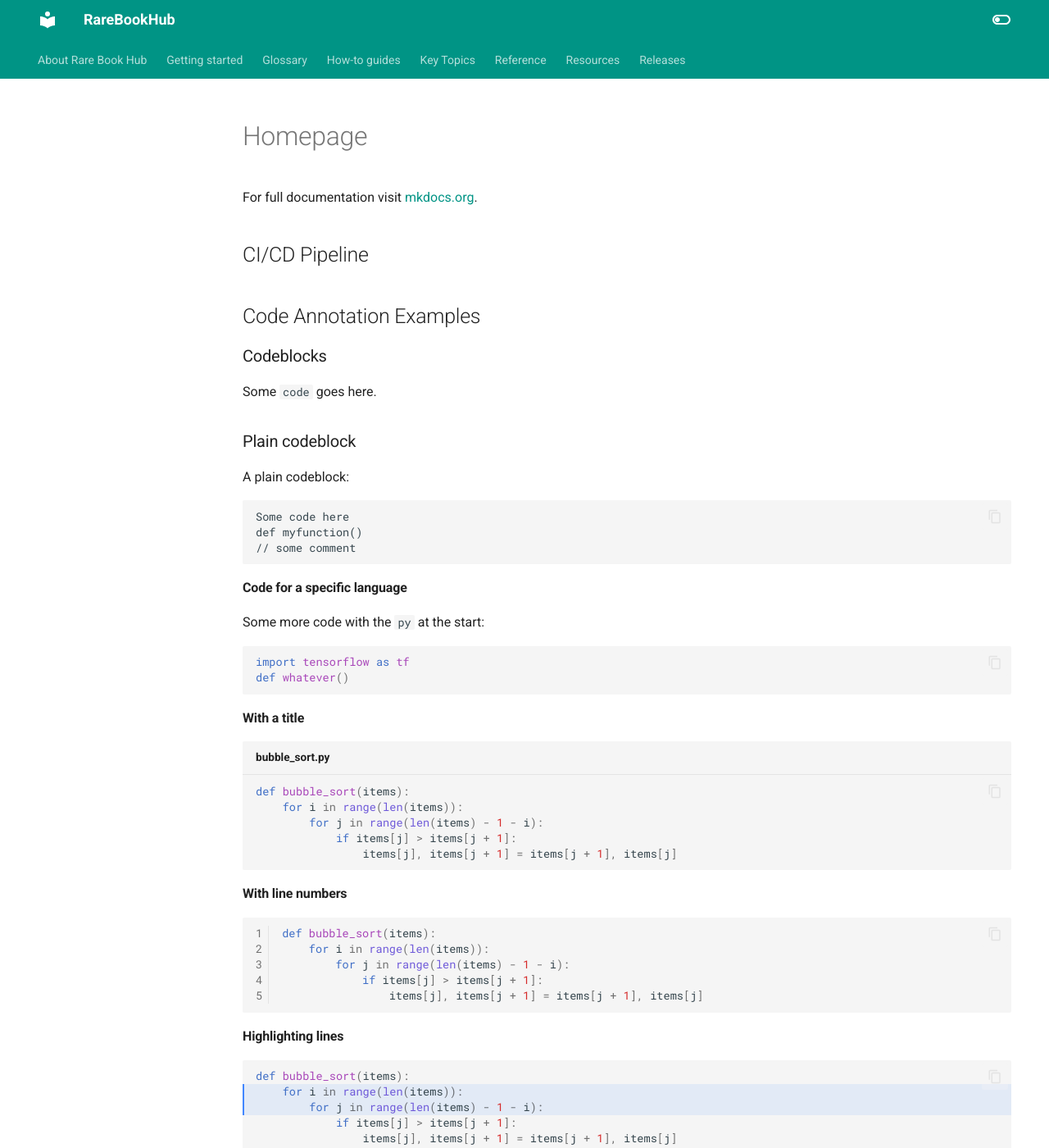
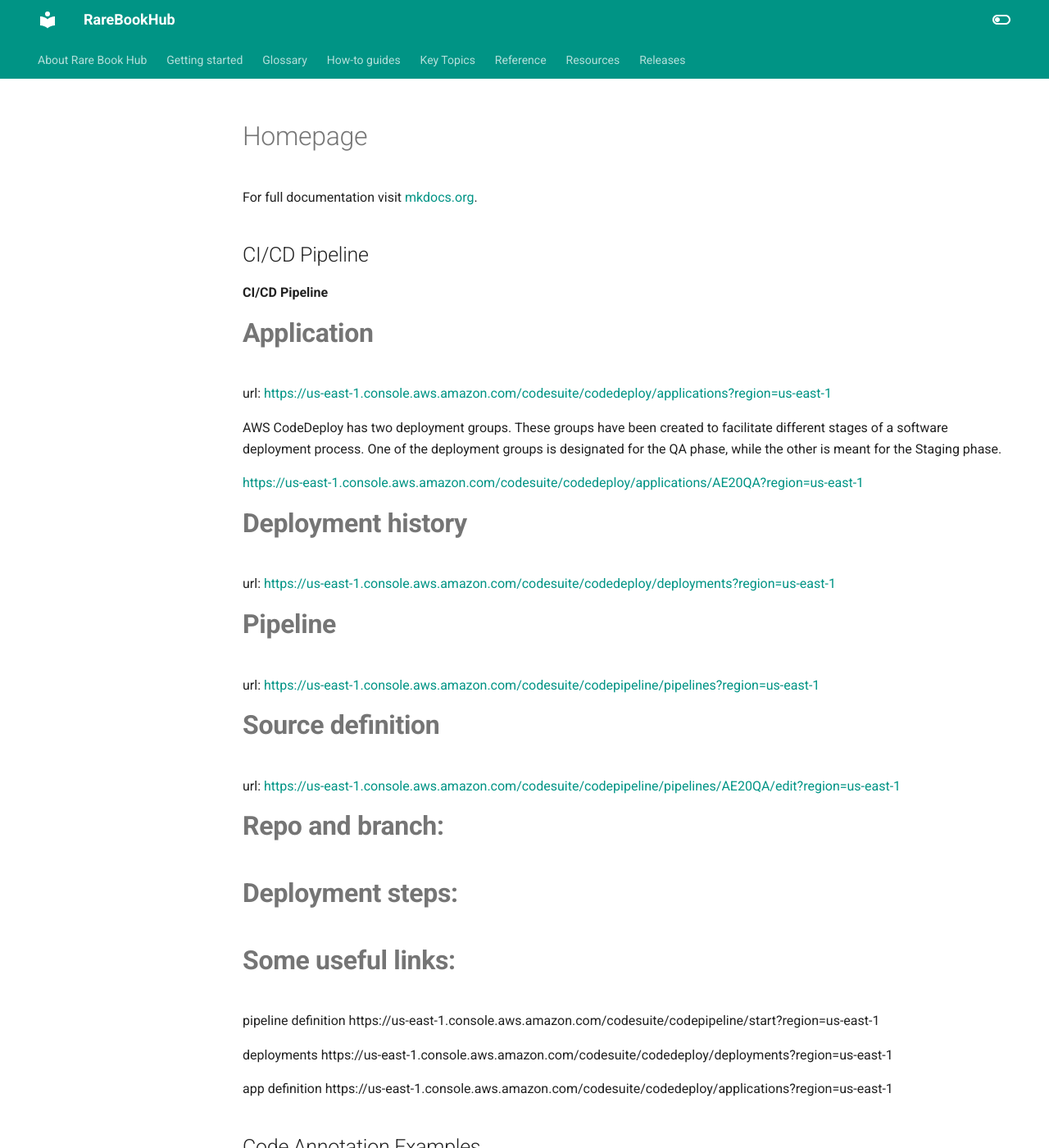
Before and after one commit to AmericanaExchange/RareBookHub, an MkDocs documentation site: the page built from docs/index.md, in a window 1280 px wide and 1400 px high. Shown: the whole window at 82% size. Built offline with MkDocs 1.6.1 and Material for MkDocs 9.7.7, drawn with Linux system fonts in a browser that asks for light colours; emoji names are drawn with the system emoji font.

Commit message:
Add to first page

```diff
--- a/docs/index.md
+++ b/docs/index.md
@@ -3,6 +3,38 @@
 For full documentation visit [mkdocs.org](https://www.mkdocs.org).
 
 ## CI/CD Pipeline
+
+**CI/CD Pipeline**
+# **Application**
+url: <https://us-east-1.console.aws.amazon.com/codesuite/codedeploy/applications?region=us-east-1>
+
+AWS CodeDeploy has two deployment groups. These groups have been created to facilitate different stages of a software deployment process. One of the deployment groups is designated for the QA phase, while the other is meant for the Staging phase.
+
+<https://us-east-1.console.aws.amazon.com/codesuite/codedeploy/applications/AE20QA?region=us-east-1>
+
+
+# **Deployment history**
+url: <https://us-east-1.console.aws.amazon.com/codesuite/codedeploy/deployments?region=us-east-1>
+
+# **Pipeline**
+url: <https://us-east-1.console.aws.amazon.com/codesuite/codepipeline/pipelines?region=us-east-1>
+
+# **Source definition**
+url: <https://us-east-1.console.aws.amazon.com/codesuite/codepipeline/pipelines/AE20QA/edit?region=us-east-1>
+
+# **Repo and branch:**
+
+# **Deployment steps:**
+
+
+# **Some useful links:**
+
+pipeline definition https://us-east-1.console.aws.amazon.com/codesuite/codepipeline/start?region=us-east-1
+
+deployments https://us-east-1.console.aws.amazon.com/codesuite/codedeploy/deployments?region=us-east-1
+
+app definition https://us-east-1.console.aws.amazon.com/codesuite/codedeploy/applications?region=us-east-1
+
 
 ## Code Annotation Examples
 
```
